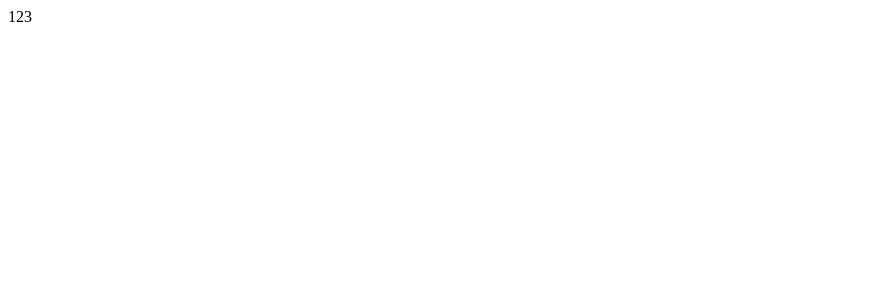
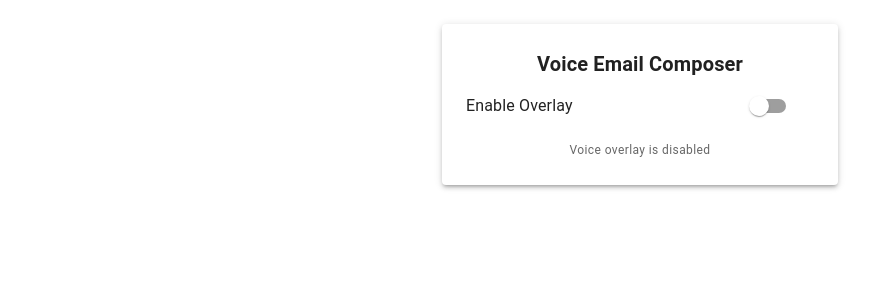
Before and after one commit to inoumen/gmail-ext-test-task, a React (Vite) app: page / in a window 1280 px wide. Shown: the top 300 px of the page, without its empty margins (0-894 px from the left). Built offline with nearby package versions, Linux system fonts and the light colour scheme.

Commit message:
Added basic extension page, Material UI and basic setup for chrome ext.

```diff
--- a/package.json
+++ b/package.json
@@ -10,6 +10,10 @@
     "preview": "vite preview"
   },
   "dependencies": {
+    "@emotion/react": "^11.14.0",
+    "@emotion/styled": "^11.14.0",
+    "@mui/icons-material": "^6.4.8",
+    "@mui/material": "^6.4.8",
     "react": "^19.0.0",
     "react-dom": "^19.0.0"
   },
--- /dev/null
+++ b/public/background.js
@@ -0,0 +1,5 @@
+chrome.tabs.onUpdated.addListener((tabId, tab) => {
+    if (tab.url && tab.url.includes('compose')) {
+        chrome.tabs.sendMessage(tabId, { event: 'createNewEmail' })
+    }
+})
--- a/src/App.jsx
+++ b/src/App.jsx
@@ -1,10 +1,127 @@
-function App() {
+import React, { useState, useEffect } from 'react'
+import {
+  Box,
+  Typography,
+  Switch,
+  FormControlLabel,
+  Container,
+  Paper
+} from '@mui/material'
+
+// Utility function to safely interact with Chrome storage
+const chromeStorageGet = (key, defaultValue) => {
+  return new Promise((resolve) => {
+    if (typeof chrome !== 'undefined' && chrome.storage) {
+      chrome.storage.sync.get([key], (result) => {
+        resolve(result[key] ?? defaultValue)
+      })
+    } else {
+      // Fallback for development
+      const storedValue = localStorage.getItem(key)
+      resolve(storedValue ? JSON.parse(storedValue) : defaultValue)
+    }
+  })
+}
+
+const chromeStorageSet = (key, value) => {
+  return new Promise((resolve) => {
+    if (typeof chrome !== 'undefined' && chrome.storage) {
+      chrome.storage.sync.set({ [key]: value }, resolve)
+    } else {
+      // Fallback for development
+      localStorage.setItem(key, JSON.stringify(value))
+      resolve()
+    }
+  })
+}
+
+export default function ExtensionPopup() {
+  const [isEnabled, setIsEnabled] = useState(false)
+
+  // Load the saved state when the component mounts
+  useEffect(() => {
+    const loadState = async () => {
+      const savedState = await chromeStorageGet('voiceEmailExtensionEnabled', false)
+      setIsEnabled(savedState)
+    }
+    loadState()
+  }, [])
+
+  // Update storage when the toggle is switched
+  const handleToggleChange = async () => {
+    const newState = !isEnabled
+    setIsEnabled(newState)
+
+    // Save the state to storage
+    await chromeStorageSet('voiceEmailExtensionEnabled', newState)
+
+    // Try to send message to content script if Chrome APIs are available
+    if (typeof chrome !== 'undefined' && chrome.tabs) {
+      try {
+        chrome.tabs.query({ active: true, currentWindow: true }, (tabs) => {
+          if (tabs[0] && tabs[0].id) {
+            chrome.tabs.sendMessage(tabs[0].id, {
+              action: 'toggleExtension',
+              enabled: newState
+            })
+          }
+        })
+      } catch (error) {
+        console.warn('Could not send message to content script', error)
+      }
+    }
+  }
 
   return (
-    <>
-      123
-    </>
+    <Container maxWidth="xs" sx={{ p: 2, minWidth: "400px" }}>
+      <Paper elevation={3} sx={{
+        p: 3,
+        display: 'flex',
+        flexDirection: 'column',
+        alignItems: 'center'
+      }}>
+        <Typography
+          variant="h6"
+          component="h1"
+          gutterBottom
+          sx={{ fontWeight: 'bold' }}
+        >
+          Voice Email Composer
+        </Typography>
+
+        <Box sx={{
+          display: 'flex',
+          justifyContent: 'space-between',
+          alignItems: 'center',
+          width: '100%',
+          mb: 2
+        }}>
+          <Typography variant="body1">
+            Enable Overlay
+          </Typography>
+
+          <FormControlLabel
+            control={
+              <Switch
+                checked={isEnabled}
+                onChange={handleToggleChange}
+                color="primary"
+              />
+            }
+            label=""
+          />
+        </Box>
+
+        <Typography
+          variant="caption"
+          color="textSecondary"
+          align="center"
+        >
+          {isEnabled
+            ? 'Voice overlay is active in Gmail'
+            : 'Voice overlay is disabled'}
+        </Typography>
+      </Paper>
+    </Container>
   )
 }
-
-export default App
```
Also changed, not shown: public/content.js (added, +121 -0 lines), public/manifest.json, 1 other file (tests, documents, lock files or other folders).
